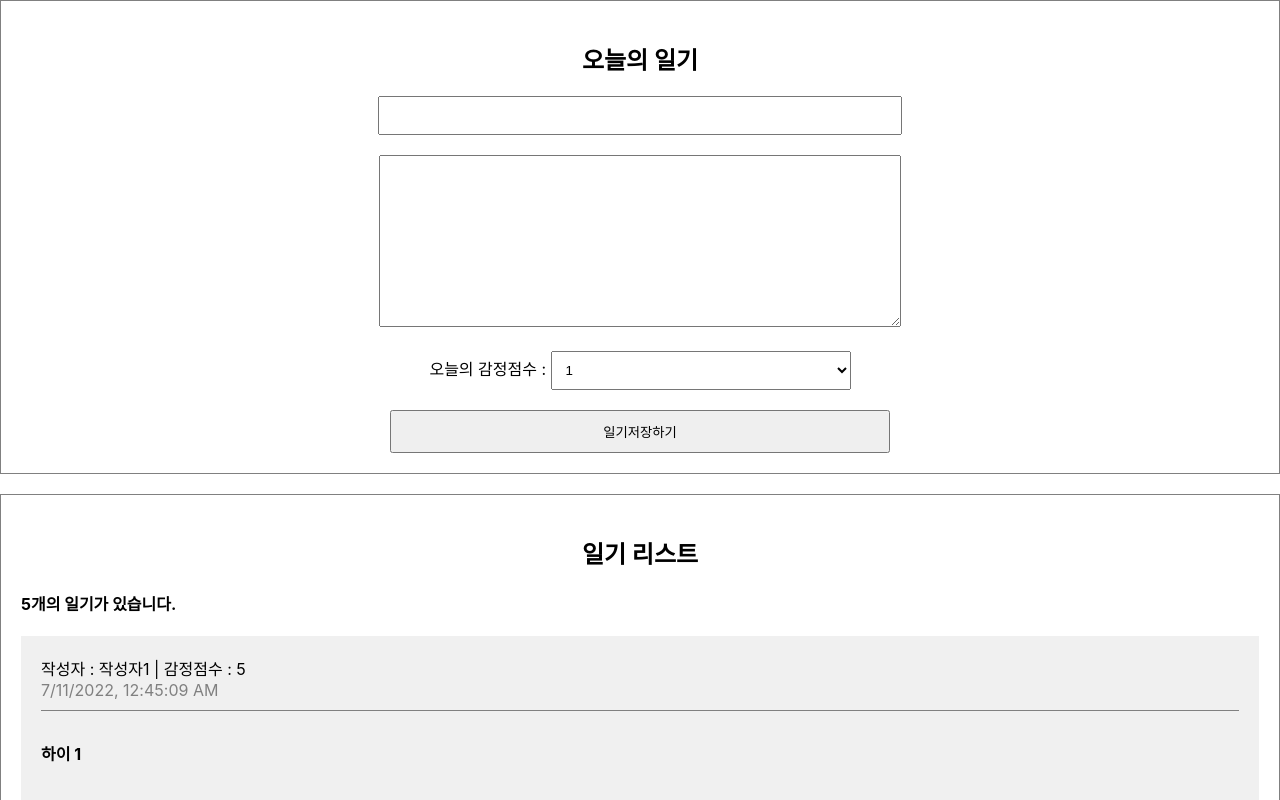
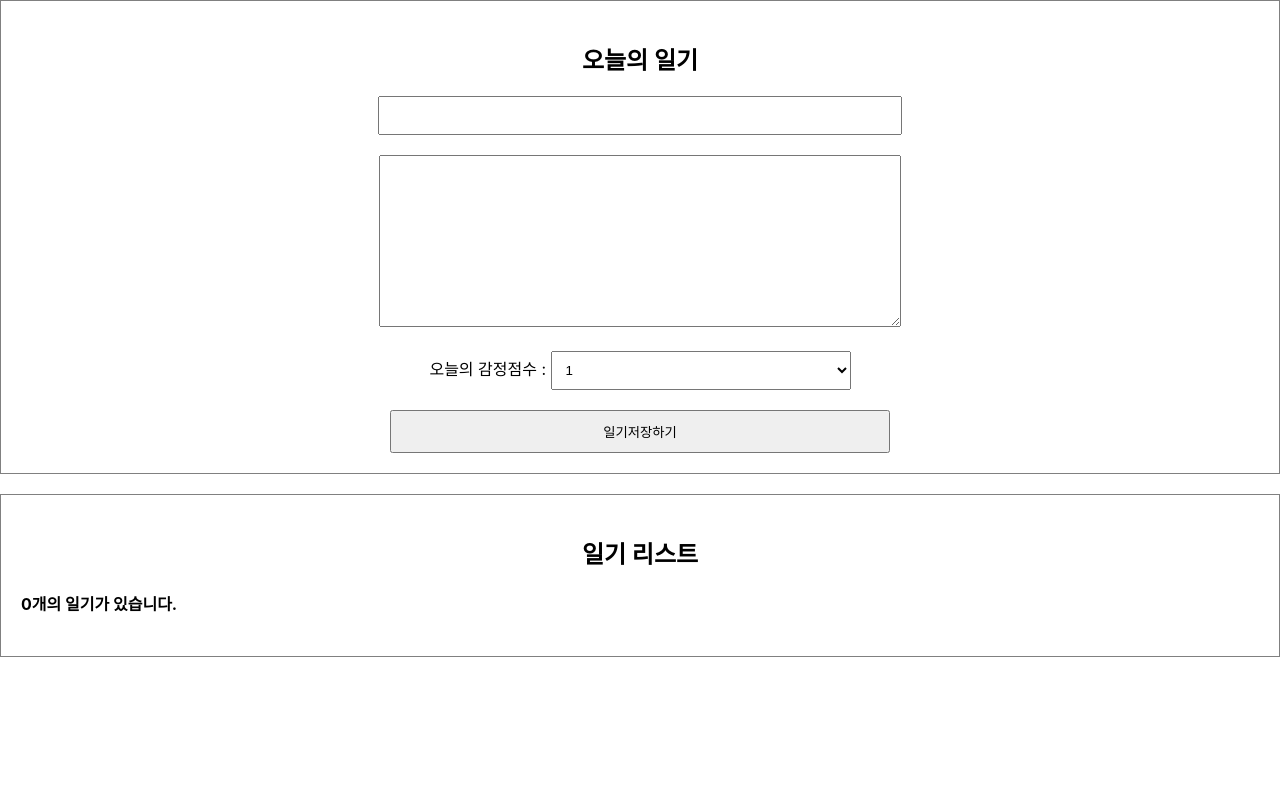
Before and after one commit to sol0503/make_diary, a React (Create React App) app: page / in a window 1280 px wide. Shown: the top 800 px of the page. Built offline with nearby package versions, Linux system fonts and the light colour scheme.

Commit message:
데이터 직접추가로 변경 & 기존코드 수정

```diff
--- a/src/App.js
+++ b/src/App.js
@@ -1,50 +1,30 @@
-import React, { useState, useEffect } from "react";
+import React, { useRef, useState } from "react";
 import "./App.css";
 import DiaryEditor from "./DiaryEditor";
 import DiaryList from "./DiaryList";
 
-const dummyList = [
-  {
-    id: 1,
-    author: "작성자1",
-    content: "하이 1",
-    emotion: 5,
-    create_date: new Date().getTime(),
-  },
-  {
-    id: 2,
-    author: "작성자2",
-    content: "하이 2",
-    emotion: 4,
-    create_date: new Date().getTime(),
-  },
-  {
-    id: 3,
-    author: "작성자3",
-    content: "하이 3",
-    emotion: 3,
-    create_date: new Date().getTime(),
-  },
-  {
-    id: 4,
-    author: "작성자4",
-    content: "하이 4",
-    emotion: 2,
-    create_date: new Date().getTime(),
-  },
-  {
-    id: 5,
-    author: "작성자5",
-    content: "하이 5",
-    emotion: 1,
-    create_date: new Date().getTime(),
-  },
-];
 function App() {
+  const [data, setData] = useState([]);
+
+  const dataId = useRef(0);
+
+  const onCreate = (author, content, emotion) => {
+    const create_date = new Date().getTime();
+    const newItem = {
+      author,
+      content,
+      emotion,
+      create_date,
+      id: dataId.current,
+    };
+    dataId.current += 1;
+    setData([newItem, ...data]);
+  };
+
   return (
     <div className="App">
-      <DiaryEditor />
-      <DiaryList diaryList={dummyList} />
+      <DiaryEditor onCreate={onCreate} />
+      <DiaryList diaryList={data} />
     </div>
   );
 }
--- a/src/DiaryEditor.js
+++ b/src/DiaryEditor.js
@@ -1,39 +1,44 @@
-import {useRef,useState } from "react";
+import { useRef, useState } from "react";
 
-const DiaryEditor=()=>{
+const DiaryEditor = ({ onCreate }) => {
+  const [state, setState] = useState({
+    author: "",
+    content: "",
+    emotion: 1,
+  });
 
   const authorInput = useRef();
   const contentInput = useRef();
 
-
-  const[state,setState]=useState({
-    author:"",
-    content:"",
-    emotion:1,
-  });
-
-const handleChangeState=(e)=>{
+  const handleChangeState = (e) => {
     setState({
       ...state,
-    [e.target.name]:e.target.value,
+      [e.target.name]: e.target.value,
     });
   };
 
-const handleSubmit=()=>{
-  if(state.author.length<1){
+  const handleSubmit = () => {
+    if (state.author.length < 1) {
       authorInput.current.focus();
       return;
     }
 
-  if(state.content.length<5){
+    if (state.content.length < 5) {
       contentInput.current.focus();
       return;
     }
 
+    onCreate(state.author, state.content, state.emotion);
     alert("저장성공");
+    setState({
+      author: "",
+      content: "",
+      emotion: 1,
+    });
   };
 
-  return( <div className="DiaryEditor">
+  return (
+    <div className="DiaryEditor">
       <h2>오늘의 일기</h2>
       <div>
         <input
```
Lines whose indentation alone changed are shown as unchanged.
